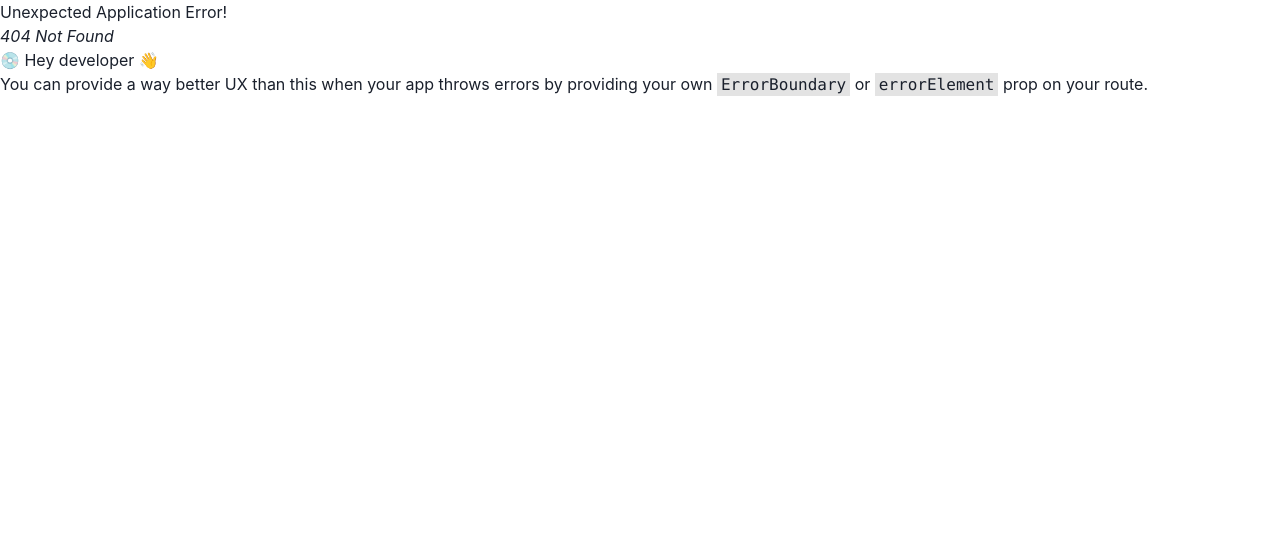
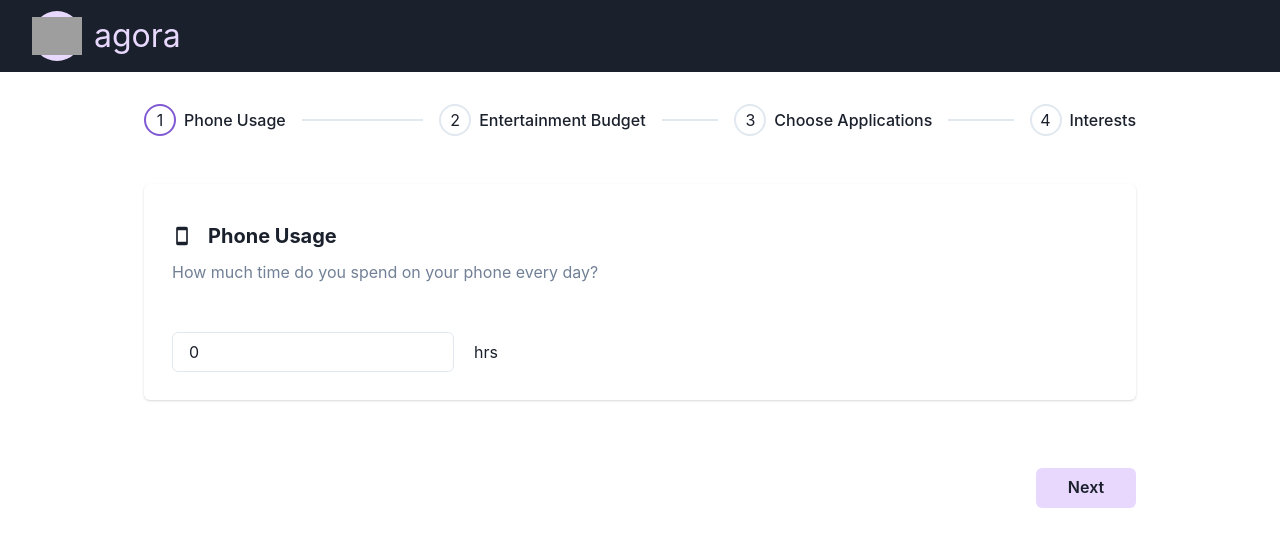
Before and after one commit to faizahsayyid/shehacks2024, a React (Vite) app: page /getting-started in a window 1280 px wide. Before the commit this address had no page. Shown: the top 546 px of the page. Built offline with nearby package versions, Linux system fonts and the light colour scheme; grey boxes are pictures that could not be loaded.

Commit message:
fix: wip

```diff
--- a/src/App.jsx
+++ b/src/App.jsx
@@ -6,6 +6,7 @@ import Root from "./pages/Root";
 import Settings from "./pages/Settings";
 import Lesson from "./pages/Lesson";
 import History from "./pages/History";
+import GettingStarted from "./pages/GettingStarted";
 
 const router = createBrowserRouter([
   {
@@ -28,6 +29,10 @@ const router = createBrowserRouter([
         path: "/history",
         element: <History />,
       },
+      {
+        path: "/getting-started",
+        element: <GettingStarted />,
+      },
     ],
   },
 ]);
--- a/src/components/BudgetSettings.jsx
+++ b/src/components/BudgetSettings.jsx
@@ -10,8 +10,10 @@ import {
   CardBody,
 } from "@chakra-ui/react";
 import { FaVideo } from "react-icons/fa";
+import PropTypes from "prop-types";
 
-const BudgetSettings = () => {
+const BudgetSettings = ({ budget, setBudget }) => {
+  const [value, setValue] = React.useState(budget);
   return (
     <Card p={2} mb={5}>
       <CardHeader>
@@ -32,12 +34,19 @@ const BudgetSettings = () => {
           </Text>
           <Flex alignItems="center" gap={8}>
             <Flex alignItems="center" gap={2}>
-              <Input type="number" w="200px" defaultValue={4} />
+              <Input
+                type="number"
+                w="200px"
+                defaultValue={budget}
+                onChange={(e) => setValue(e.target.value)}
+              />
               <Text fontWeight={700} color="gray.500">
                 hrs
               </Text>
             </Flex>
-            <Button bgColor="purple.100">Save</Button>
+            <Button bgColor="purple.100" onClick={() => setBudget(value)}>
+              Save
+            </Button>
           </Flex>
         </Flex>
       </CardBody>
@@ -45,4 +54,9 @@ const BudgetSettings = () => {
   );
 };
 
+BudgetSettings.propTypes = {
+  budget: PropTypes.number,
+  setBudget: PropTypes.func,
+};
+
 export default BudgetSettings;
--- a/src/components/Sidebar.jsx
+++ b/src/components/Sidebar.jsx
@@ -13,7 +13,7 @@ import {
 import PropTypes from "prop-types";
 import Logo from "./Logo";
 import { Link as ReactRouterLink } from "react-router-dom";
-import { FaHome, FaVideo, FaHistory, FaCog } from "react-icons/fa";
+import { FaHome, FaPowerOff, FaHistory, FaCog } from "react-icons/fa";
 
 const SideBarContent = ({ onClick }) => (
   <VStack alignItems="start" color="gray.800">
@@ -29,7 +29,7 @@ const SideBarContent = ({ onClick }) => (
       <FaHome />
       <Text ml={3}>Home</Text>
     </Button>
-    <Button
+    {/* <Button
       as={ReactRouterLink}
       to="/entertainment"
       w="100%"
@@ -40,7 +40,7 @@ const SideBarContent = ({ onClick }) => (
     >
       <FaVideo />
       <Text ml={3}>Entertainment</Text>
-    </Button>
+    </Button> */}
     <Button
       as={ReactRouterLink}
       to="/history"
@@ -64,6 +64,19 @@ const SideBarContent = ({ onClick }) => (
     >
       <FaCog />
       <Text ml={3}>Settings</Text>
+    </Button>
+    <Button
+      w="100%"
+      onClick={() => {
+        localStorage.clear();
+        window.location.reload();
+      }}
+      variant="ghost"
+      justifyContent="flex-start"
+      _hover={{ bg: "purple.200" }}
+    >
+      <FaPowerOff />
+      <Text ml={3}>Log Out</Text>
     </Button>
   </VStack>
 );
--- /dev/null
+++ b/src/pages/GettingStarted/components/GettingStartedSteps.jsx
@@ -0,0 +1,78 @@
+import React from "react";
+import {
+  Stepper,
+  Step,
+  StepIndicator,
+  StepIcon,
+  StepStatus,
+  StepNumber,
+  Box,
+  StepTitle,
+  StepSeparator,
+} from "@chakra-ui/react";
+import PropTypes from "prop-types";
+
+const GettingStartedSteps = ({ index }) => {
+  return (
+    <Stepper index={index} colorScheme="purple">
+      <Step key={0}>
+        <StepIndicator>
+          <StepStatus
+            complete={<StepIcon />}
+            incomplete={<StepNumber />}
+            active={<StepNumber />}
+          />
+        </StepIndicator>
+        <Box flexShrink="0">
+          <StepTitle>Phone Usage</StepTitle>
+        </Box>
+        <StepSeparator />
+      </Step>
+      <Step key={1}>
+        <StepIndicator>
+          <StepStatus
+            complete={<StepIcon />}
+            incomplete={<StepNumber />}
+            active={<StepNumber />}
+          />
+        </StepIndicator>
+        <Box flexShrink="0">
+          <StepTitle>Entertainment Budget</StepTitle>
+        </Box>
+        <StepSeparator />
+      </Step>
+      <Step key={2}>
+        <StepIndicator>
+          <StepStatus
+            complete={<StepIcon />}
+            incomplete={<StepNumber />}
+            active={<StepNumber />}
+          />
+        </StepIndicator>
+        <Box flexShrink="0">
+          <StepTitle>Choose Applications</StepTitle>
+        </Box>
+        <StepSeparator />
+      </Step>
+      <Step key={3}>
+        <StepIndicator>
+          <StepStatus
+            complete={<StepIcon />}
+            incomplete={<StepNumber />}
+            active={<StepNumber />}
+          />
+        </StepIndicator>
+        <Box flexShrink="0">
+          <StepTitle>Interests</StepTitle>
+        </Box>
+        <StepSeparator />
+      </Step>
+    </Stepper>
+  );
+};
+
+GettingStartedSteps.propTypes = {
+  index: PropTypes.number,
+};
+
+export default GettingStartedSteps;
--- /dev/null
+++ b/src/pages/GettingStarted/components/PhoneUsage.jsx
@@ -0,0 +1,49 @@
+import React from "react";
+import {
+  Card,
+  Heading,
+  Input,
+  Text,
+  Flex,
+  CardHeader,
+  CardBody,
+} from "@chakra-ui/react";
+import { MdOutlineSmartphone } from "react-icons/md";
+import PropTypes from "prop-types";
+
+const PhoneUsage = ({ budget, setBudget }) => {
+  return (
+    <Card p={2} mb={5}>
+      <CardHeader>
+        <Heading size="md" my={3}>
+          <Flex alignItems="center" gap={4}>
+            <MdOutlineSmartphone /> Phone Usage
+          </Flex>
+        </Heading>
+        <Text color="gray.500" mb={2}>
+          How much time do you spend on your phone every day?
+        </Text>
+      </CardHeader>
+      <CardBody>
+        <Flex alignItems="center" justifyContent="space-between">
+          <Flex alignItems="center" gap={5}>
+            <Input
+              type="number"
+              w="90%"
+              defaultValue={budget}
+              onChange={(e) => setBudget(e.target.value)}
+            />
+            <Text>hrs</Text>
+          </Flex>
+        </Flex>
+      </CardBody>
+    </Card>
+  );
+};
+
+PhoneUsage.propTypes = {
+  budget: PropTypes.number,
+  setBudget: PropTypes.func,
+};
+
+export default PhoneUsage;
--- /dev/null
+++ b/src/pages/GettingStarted/index.jsx
@@ -0,0 +1,78 @@
+import React from "react";
+import GettingStartedSteps from "./components/GettingStartedSteps";
+import PhoneUsage from "./components/PhoneUsage";
+import { Flex, Button } from "@chakra-ui/react";
+import BudgetSettings from "../../components/BudgetSettings";
+import Tracking from "../../components/Tracking";
+import Interests from "../../components/Interests";
+
+const GettingStarted = () => {
+  const [index, setIndex] = React.useState(0);
+  const [budget, setBudget] = React.useState(0);
+  const [interests, setInterests] = React.useState([]);
+  const [igTime, setIgTime] = React.useState(false);
+  const [igInteractions, setIgInteractions] = React.useState(false);
+  const [tiktokTime, setTiktokTime] = React.useState(false);
+  const [tiktokInteractions, setTiktokInteractions] = React.useState(false);
+  const [netflixTime, setNetflixTime] = React.useState(false);
+  const [netflixInteractions, setNetflixInteractions] = React.useState(false);
+  const [chromeTime, setChromeTime] = React.useState(false);
+  const [chromeInteractions, setChromeInteractions] = React.useState(false);
+
+  const steps = {
+    0: <PhoneUsage budget={budget} setBudget={setBudget} />,
+    1: <BudgetSettings budget={budget} setBudget={setBudget} />,
+    2: (
+      <Tracking
+        igTime={igTime}
+        setIgTime={setIgTime}
+        igInteractions={igInteractions}
+        setIgInteractions={setIgInteractions}
+        tiktokTime={tiktokTime}
+        setTiktokTime={setTiktokTime}
+        tiktokInteractions={tiktokInteractions}
+        setTiktokInteractions={setTiktokInteractions}
+        netflixTime={netflixTime}
+        setNetflixTime={setNetflixTime}
+        netflixInteractions={netflixInteractions}
+        setNetflixInteractions={setNetflixInteractions}
+        chromeTime={chromeTime}
+        setChromeTime={setChromeTime}
+        chromeInteractions={chromeInteractions}
+        setChromeInteractions={setChromeInteractions}
+      />
+    ),
+    3: <Interests interests={interests} setInterests={setInterests} />,
+  };
+
+  return (
+    <Flex flexDir="column" gap={12}>
+      <GettingStartedSteps index={index} />
+      {steps[index]}
+      {index < 3 ? (
+        <Button
+          width="100px"
+          bgColor="purple.100"
+          alignSelf="end"
+          onClick={() => setIndex(index + 1)}
+        >
+          Next
+        </Button>
+      ) : (
+        <Button
+          width="100px"
+          bgColor="purple.100"
+          alignSelf="end"
+          onClick={() => {
+            localStorage.setItem("isLoggedIn", true);
+            window.location.replace("/");
+          }}
+        >
+          Finish
+        </Button>
+      )}
+    </Flex>
+  );
+};
+
+export default GettingStarted;
--- a/src/pages/Home/index.jsx
+++ b/src/pages/Home/index.jsx
@@ -1,14 +1,51 @@
 import React from "react";
 import Budget from "./components/Budget";
 import TodaysLessons from "./components/TodaysLessons";
+import { Button, Center, Flex, Heading, Circle } from "@chakra-ui/react";
+import DarkAgoraLogo from "../../assets/dark-logo.svg";
 
 const Home = () => {
+  const isLoggedIn = localStorage.getItem("isLoggedIn") === "true";
+
+  if (isLoggedIn) {
     return (
       <>
         <Budget />
         <TodaysLessons />
       </>
     );
+  } else {
+    return (
+      <Center mt="150px">
+        <Flex alignItems="center">
+          <Circle size="500px" bgColor="purple.100" mr="100px">
+            <img
+              src={DarkAgoraLogo}
+              alt="Agora Logo"
+              width="500px"
+              height="500px"
+              color="white"
+            />
+          </Circle>
+          <Flex flexDir="column" gap={8} alignItems="center">
+            <Heading fontWeight="bold">
+              Scroll to, not through, your future.
+            </Heading>
+            <Button
+              size="lg"
+              // bgColor="purple.100"
+              // _hover={{ bgColor: "purple.200" }}
+              onClick={() => {
+                window.location.replace("/getting-started");
+              }}
+            >
+              Get Started!
+            </Button>
+          </Flex>
+        </Flex>
+      </Center>
+    );
+  }
 };
 
 export default Home;
--- a/src/pages/Root.jsx
+++ b/src/pages/Root.jsx
@@ -12,6 +12,7 @@ const Root = () => {
   const variants = useBreakpointValue({ base: smVariant, md: mdVariant });
 
   const toggleSidebar = () => setSidebarOpen(!isSidebarOpen);
+  const isLoggedIn = localStorage.getItem("isLoggedIn") === "true";
 
   return (
     <>
@@ -21,12 +22,17 @@ const Root = () => {
           onShowSidebar={toggleSidebar}
         />
       </Box>
-      <SideBar
-        variant={variants?.navigation}
-        isOpen={isSidebarOpen}
-        onClose={toggleSidebar}
-      />
-      <Box ml={!variants?.navigationButton && 250} mt="calc(4em + 40px)">
+      {isLoggedIn && (
+        <SideBar
+          variant={variants?.navigation}
+          isOpen={isSidebarOpen}
+          onClose={toggleSidebar}
+        />
+      )}
+      <Box
+        ml={!variants?.navigationButton && isLoggedIn ? 250 : 0}
+        mt="calc(4em + 40px)"
+      >
         <Container maxW="container.lg">
           <Outlet />
         </Container>
```
Lines whose indentation alone changed are shown as unchanged.
